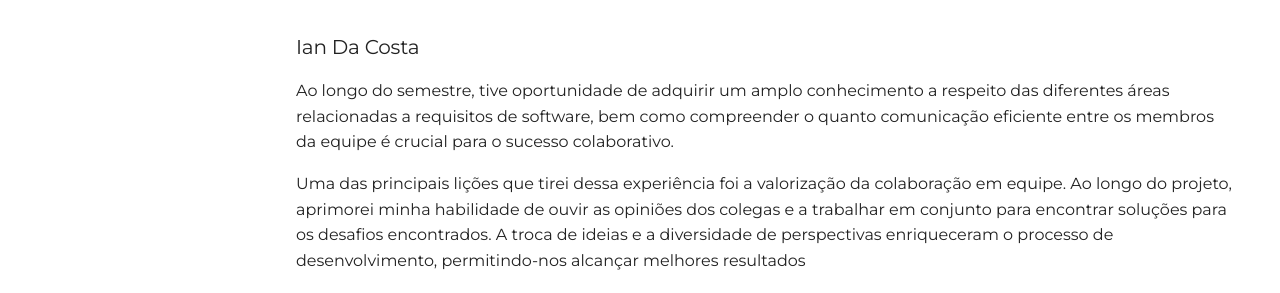
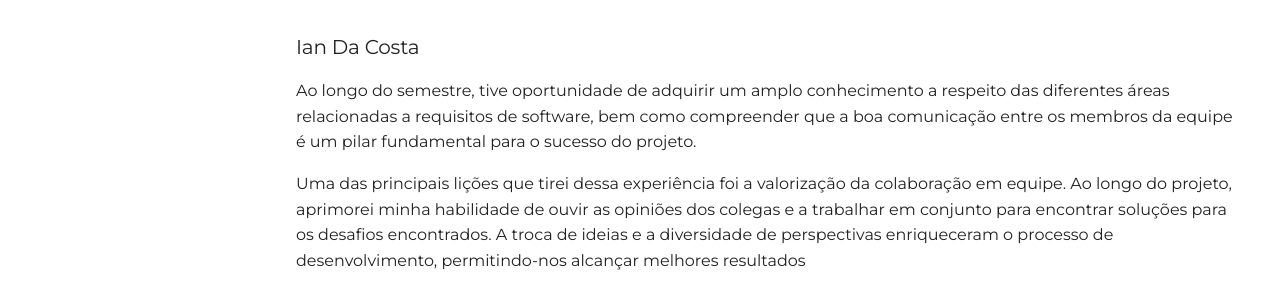
Before and after one commit to Requisitos-de-Software/2023.1-Simplenote, an MkDocs documentation site: the page built from docs/PostMortem.md, in a window 1280 px wide and 900 px high, scrolled down 1309 px. Shown: the part 179-472 px from the top of the window. Built offline with MkDocs 1.6.1 and Material for MkDocs 9.7.7, drawn with Linux system fonts in a browser that asks for light colours; some web fonts are replaced; comment, search, counter and statistics services are not loaded.

Commit message:
Update PostMortem.md

```diff
--- a/docs/PostMortem.md
+++ b/docs/PostMortem.md
@@ -32,7 +32,7 @@ Durante a fase de trabalho com requisitos, enfrentei um desafio considerável de
 
 ### Ian Da Costa
 
-Ao longo do semestre, tive oportunidade de adquirir um amplo conhecimento a respeito das diferentes áreas relacionadas a requisitos de software, bem como compreender o quanto comunicação eficiente entre os membros da equipe é crucial para o sucesso colaborativo.
+Ao longo do semestre, tive oportunidade de adquirir um amplo conhecimento a respeito das diferentes áreas relacionadas a requisitos de software, bem como compreender que a boa comunicação entre os membros da equipe é um pilar fundamental para o sucesso do projeto.
 
 Uma das principais lições que tirei dessa experiência foi a valorização da colaboração em equipe. Ao longo do projeto, aprimorei minha habilidade de ouvir as opiniões dos colegas e a trabalhar em conjunto para encontrar soluções para os desafios encontrados. A troca de ideias e a diversidade de perspectivas enriqueceram o processo de desenvolvimento, permitindo-nos alcançar melhores resultados
 
```
